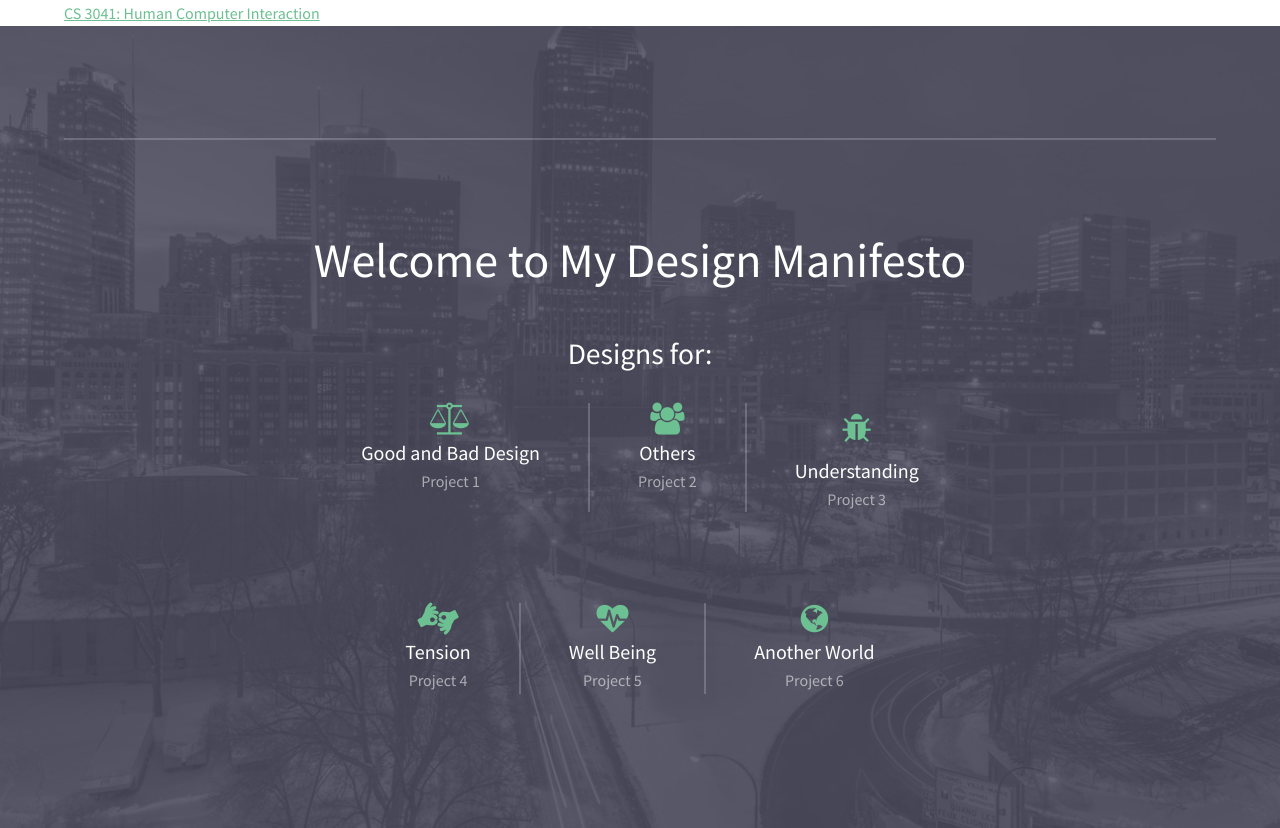
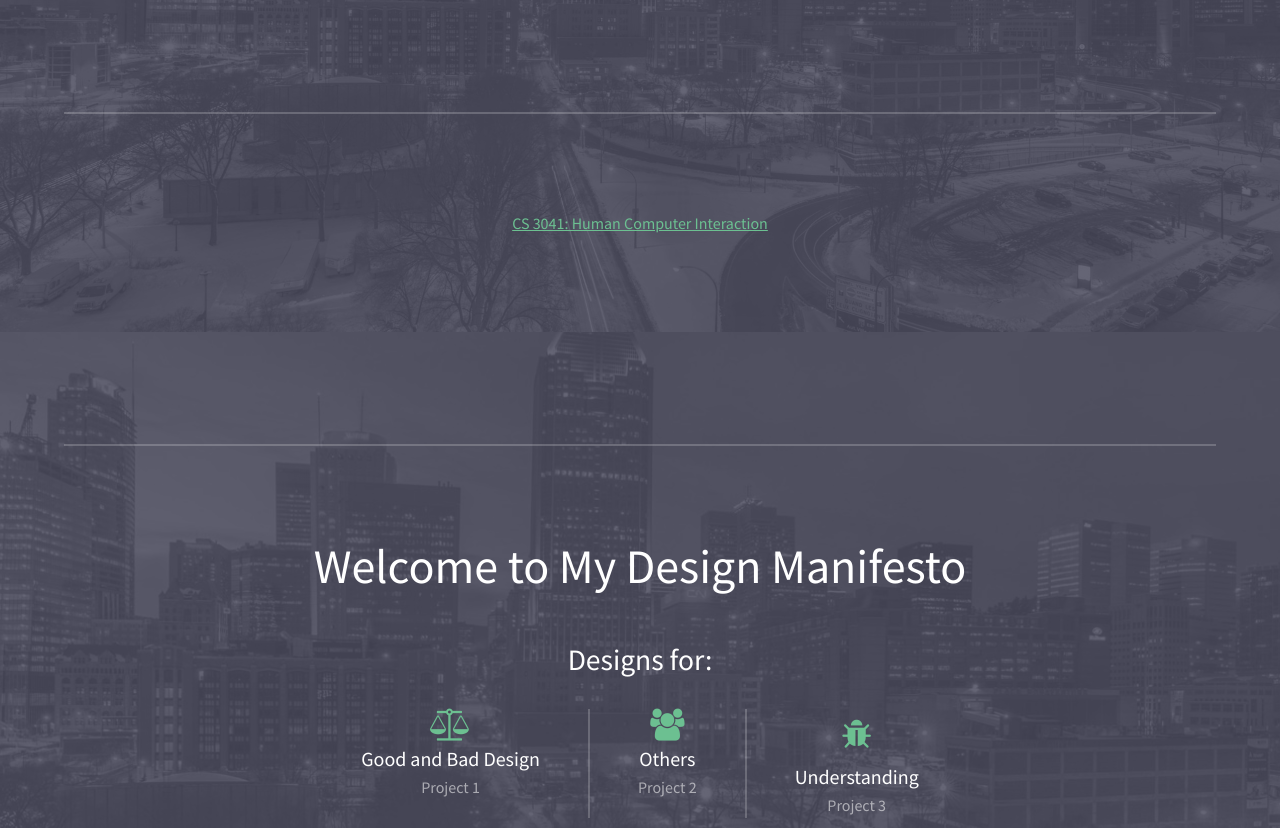
Before and after one commit to cmcourville/HCIDesignManifesto, a plain HTML site: page index.html in a window 1280 px wide. Shown: the top 828 px of the page. Drawn offline with Linux system fonts and the light colour scheme.

Commit message:
color change

```diff
--- a/index.html
+++ b/index.html
@@ -14,13 +14,12 @@
 	<body>
 
 		<!-- Header -->
-			<header id="inner">
+			<header id="banner">
 				<div class="inner">
                     <a href="https://cs3041-18d.github.io/" class="logo">CS 3041: Human Computer Interaction</a>
                 </div>
             </header>
         <!-- Banner -->
-
 			<header id="banner">
 				<div class="inner">
 					<header>
```
